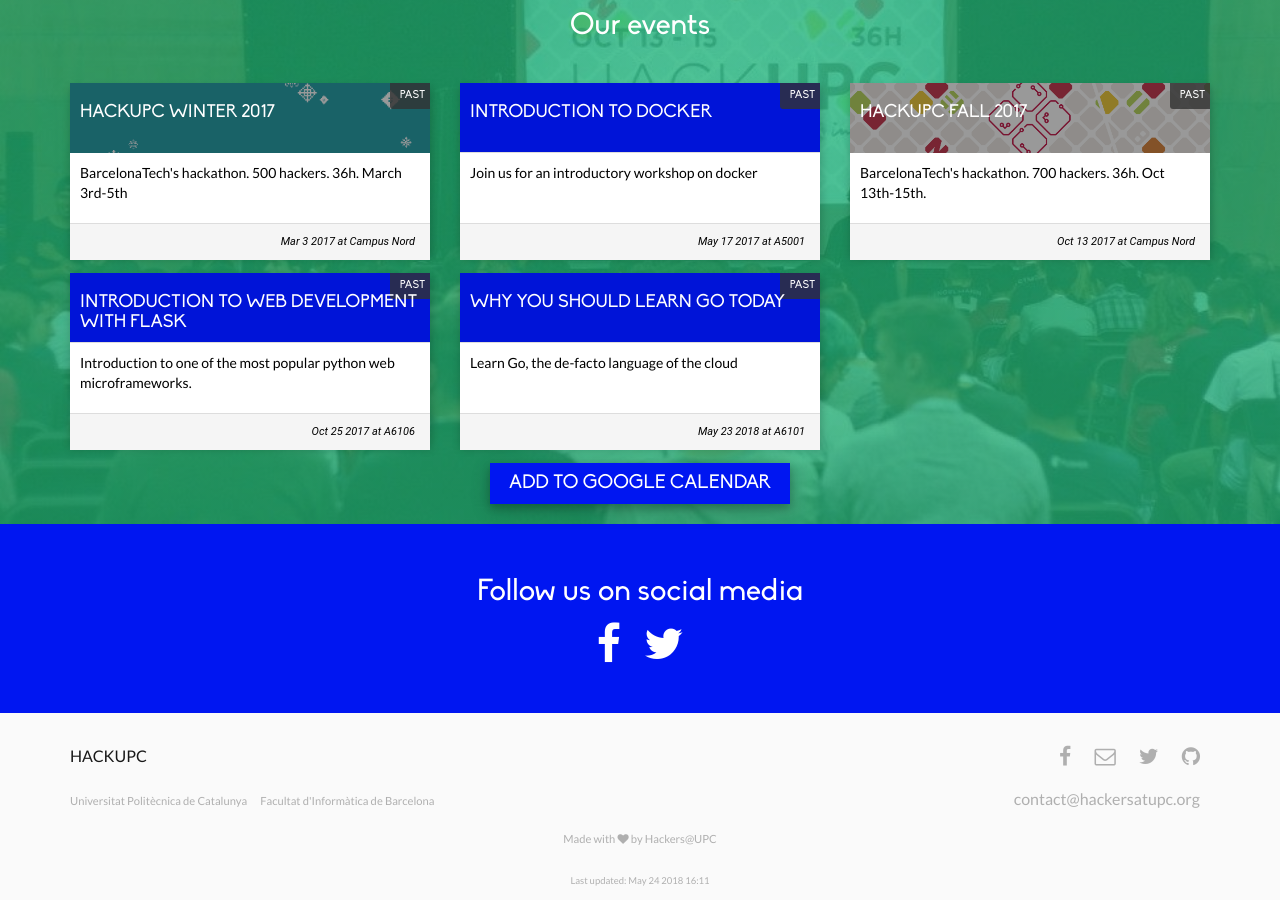
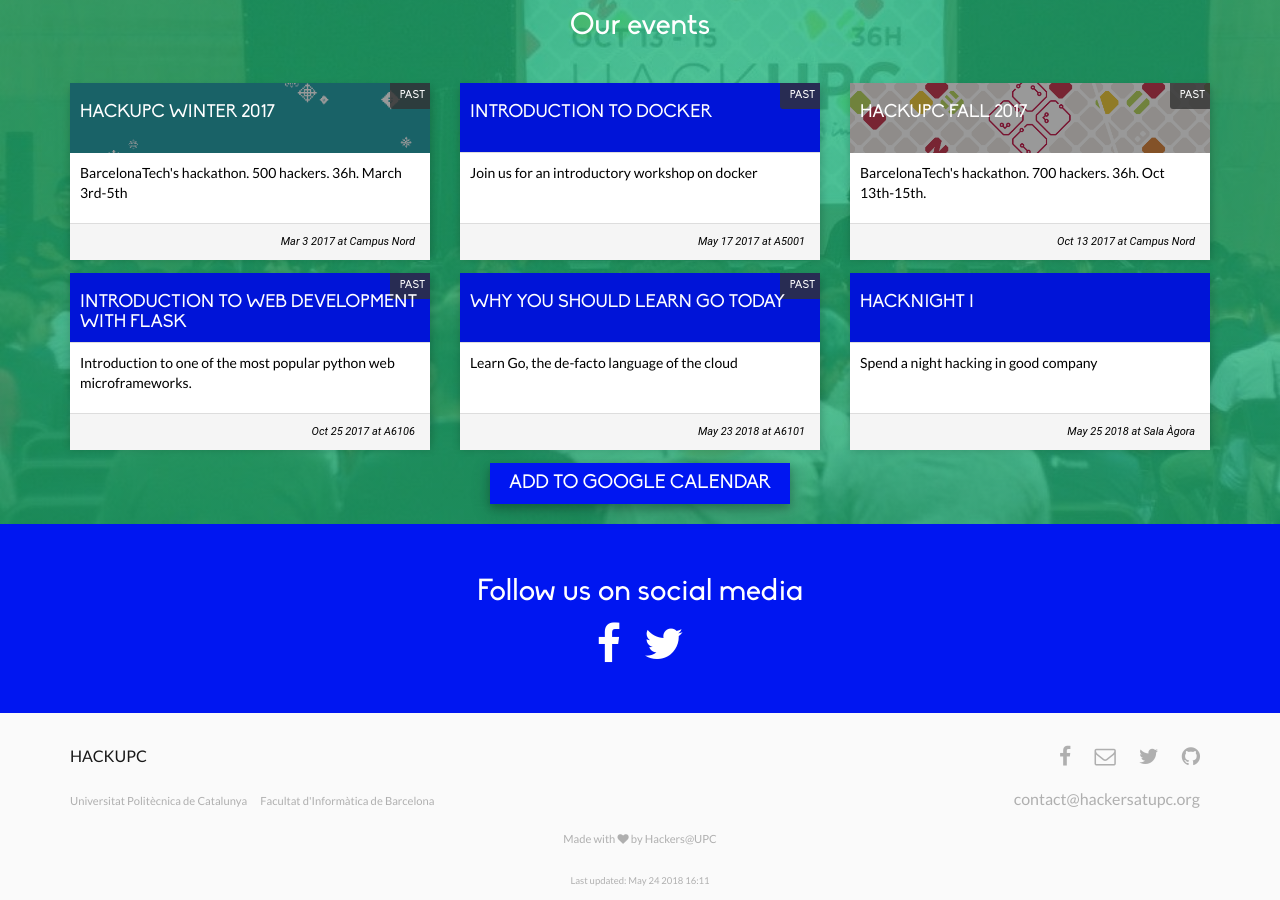
Before and after one commit to casassg/events-landing, a Jekyll site: the page built from index.md, in a window 1280 px wide and 900 px high, scrolled down 793 px. Built offline with Jekyll 4.4.1, drawn with Linux system fonts in a browser that asks for light colours; nearby versions of some CDN libraries.

Commit message:
Add HackNight I

```diff
--- a/_data/events.yml
+++ b/_data/events.yml
@@ -34,3 +34,10 @@
   end-date: 2018-05-23 12:50 PM
   location: A6101
   url: https://www.facebook.com/events/878540245651285/
+
+- name: HackNight I
+  line: Spend a night hacking in good company
+  date: 2018-05-25 8:00 PM
+  end-date: 2018-05-26 8:00 AM
+  location: Sala Àgora
+  url: https://www.facebook.com/events/166224674054724/
```
